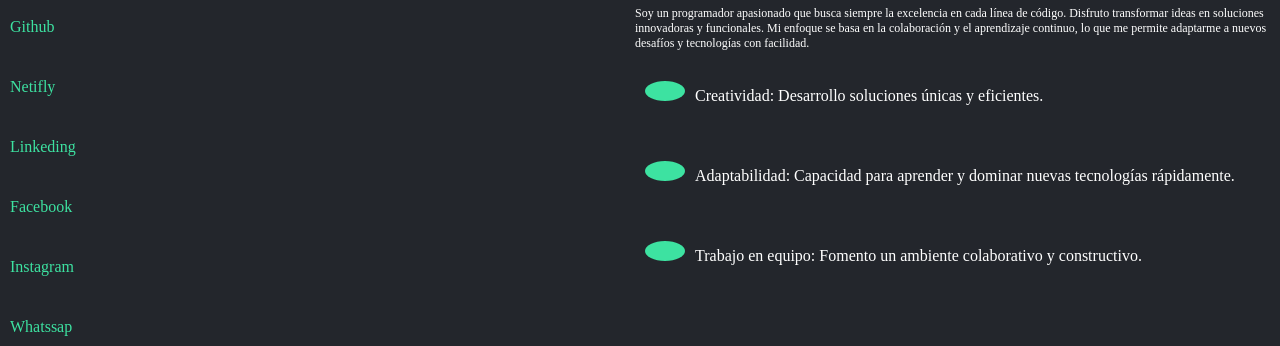
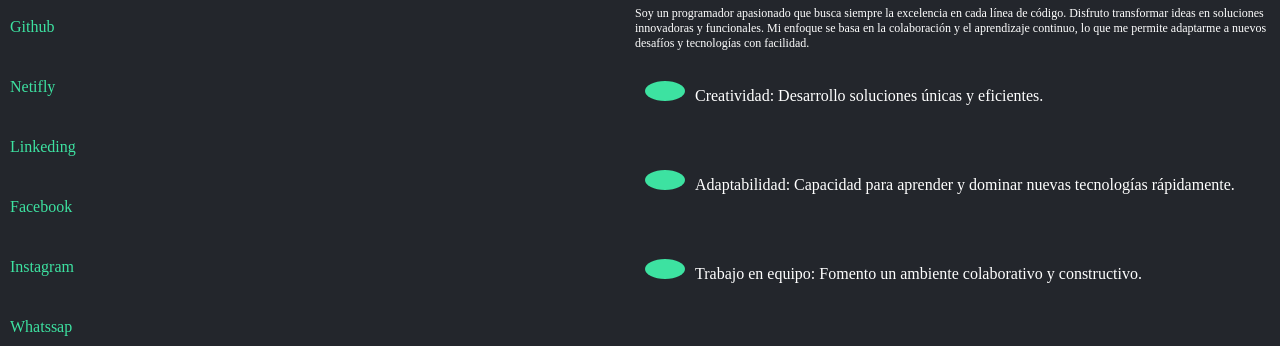
Before and after one commit to AleArtolaMazanares/MyPortfolio, a React (Create React App) app in the folder portfolio/: page / in a window 1280 px wide. Shown: the part 377-723 px from the top of the page. Built offline with nearby package versions, Linux system fonts and the light colour scheme; the HTML template or start-up script is replaced by a standard one; a web font is replaced by a local one.

Commit message:
bloque 3 terminado sin funcionalidad

```diff
--- a/portfolio/src/pages/home/style.css
+++ b/portfolio/src/pages/home/style.css
@@ -17,6 +17,7 @@
   font-style: normal;
   color: #ffff;
   margin-top: 48px;
+  margin-bottom: 20px;
   text-align: center;
   font-size: 14px;
   height: 125px;
@@ -116,7 +117,7 @@
 
 .pointsPage{
     display: grid;
-    gap: 25px;
+    gap: 34px;
 }
 
 
```
